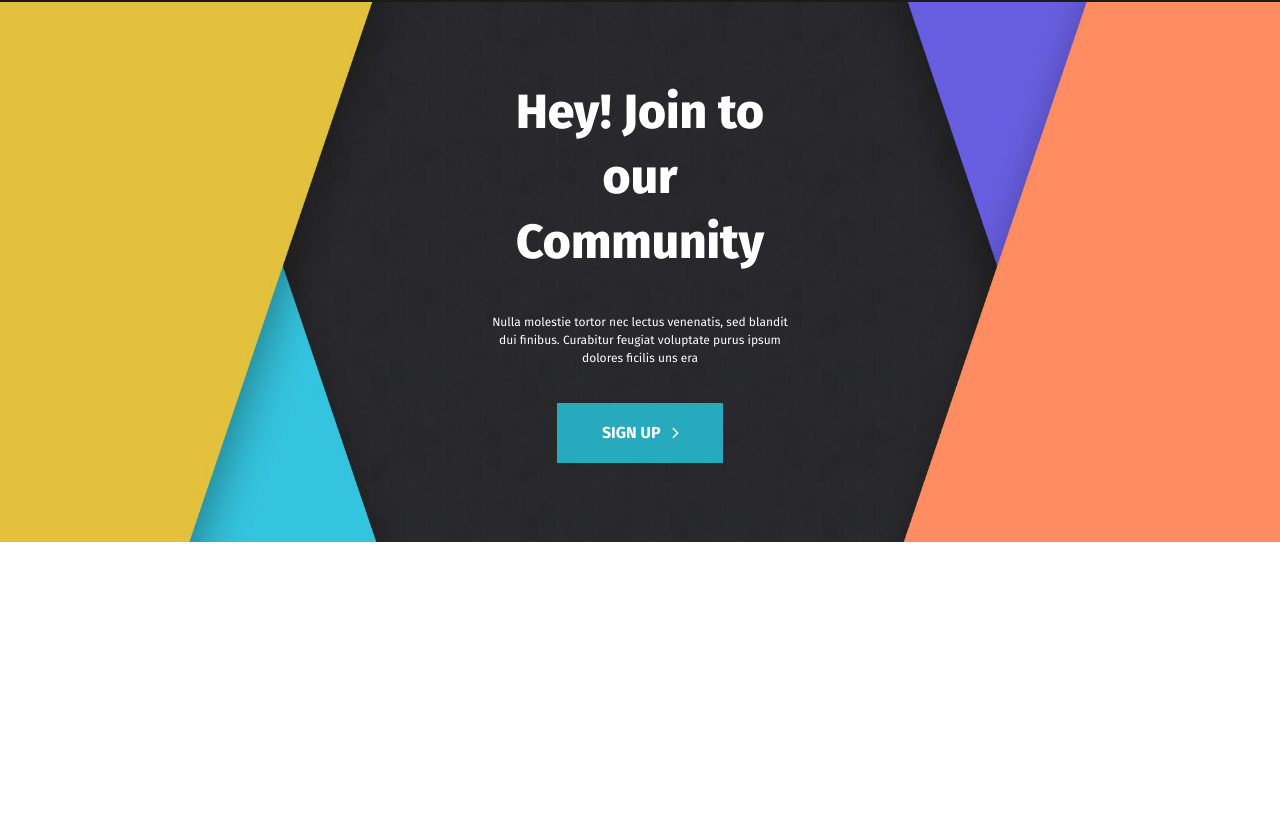
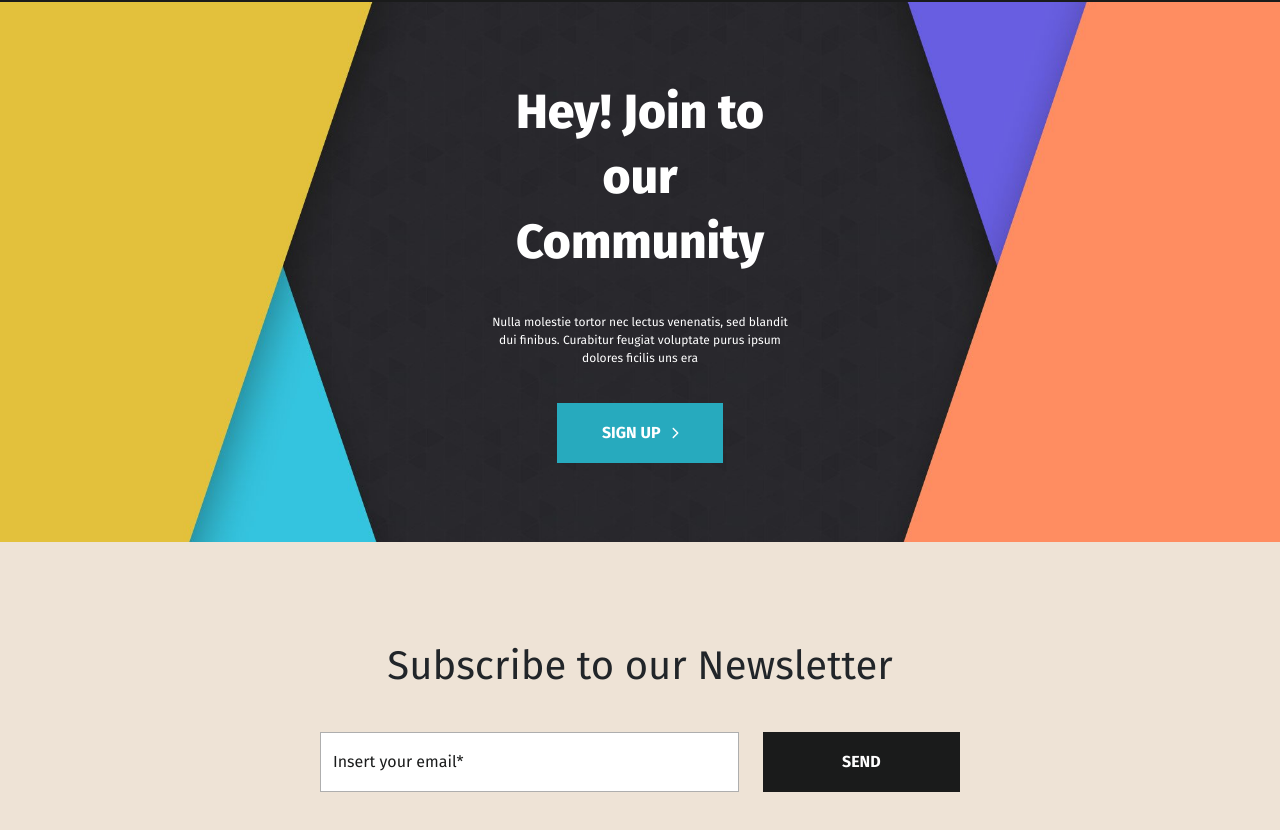
Before and after one commit to MassimoPeruga/proj-html-vuejs, a Vue app: page / in a window 1280 px wide. Shown: the part 5405-6235 px from the top of the page. Before the commit the page ends 5947 px from the top, so only its background shows below. Built offline with nearby package versions, Linux system fonts and the light colour scheme.

Commit message:
feat: Form section

```diff
--- a/src/assets/scss/partial/_typography.scss
+++ b/src/assets/scss/partial/_typography.scss
@@ -12,6 +12,10 @@ body {
         font-weight: 800;
     }
 
+    h3 {
+        font-size: 40px;
+    }
+
     h5 {
         text-transform: uppercase !important;
         letter-spacing: 3px !important;
--- /dev/null
+++ b/src/components/Main/Form.vue
@@ -0,0 +1,64 @@
+<script>
+import Button from '../Common/Button.vue';
+export default {
+    name: 'Form section',
+    components: {
+        Button,
+    }
+};
+</script>
+
+<template>
+    <section>
+        <div class="ms_container">
+            <h3>Subscribe to our Newsletter</h3>
+            <form class="row">
+                <div class="col-8">
+                    <input type="email" required placeholder="Insert your email*">
+                </div>
+                <div class="col-4">
+                    <Button :text="'Send'" :dimention="'ms_big'" :color="'ms_dark'" />
+                </div>
+            </form>
+        </div>
+    </section>
+</template>
+
+<style lang="scss" scoped>
+@use '../../assets/scss/partial/variables' as *;
+
+section {
+    background-color: $bizarre-color;
+    text-align: center;
+    padding: 100px 0 120px 0;
+
+    .ms_container {
+        width: 50%;
+        margin: 0 auto;
+
+        h3 {
+            margin-bottom: 42px;
+        }
+
+        form {
+            color: $white-color;
+
+            input {
+                width: 100%;
+                height: 100%;
+                border: 1px solid $silver-calice-color;
+                padding-left: 12px;
+
+                &::placeholder {
+                    color: $shark-color;
+                }
+            }
+
+            button {
+                width: 100%;
+                justify-content: center;
+            }
+        }
+    }
+}
+</style>
--- a/src/components/Main/Main.vue
+++ b/src/components/Main/Main.vue
@@ -5,6 +5,7 @@ import News from './News/News.vue';
 import CallToAction from './CallToAction.vue';
 import Forums from './Forums.vue';
 import SignUp from './SignUp.vue';
+import Form from './Form.vue';
 export default {
     name: 'Main',
     components: {
@@ -14,6 +15,7 @@ export default {
         CallToAction,
         Forums,
         SignUp,
+        Form,
     }
 };
 </script>
@@ -27,6 +29,7 @@ export default {
         <Forums />
         <CallToAction :text="'Go to our forum'" />
         <SignUp />
+        <Form />
     </main>
 </template>
 
--- a/src/components/Main/News/Article.vue
+++ b/src/components/Main/News/Article.vue
@@ -33,7 +33,6 @@ article {
     }
 
     h3 {
-        font-size: 40px;
         font-weight: 800;
         margin-bottom: 38px;
     }
```
